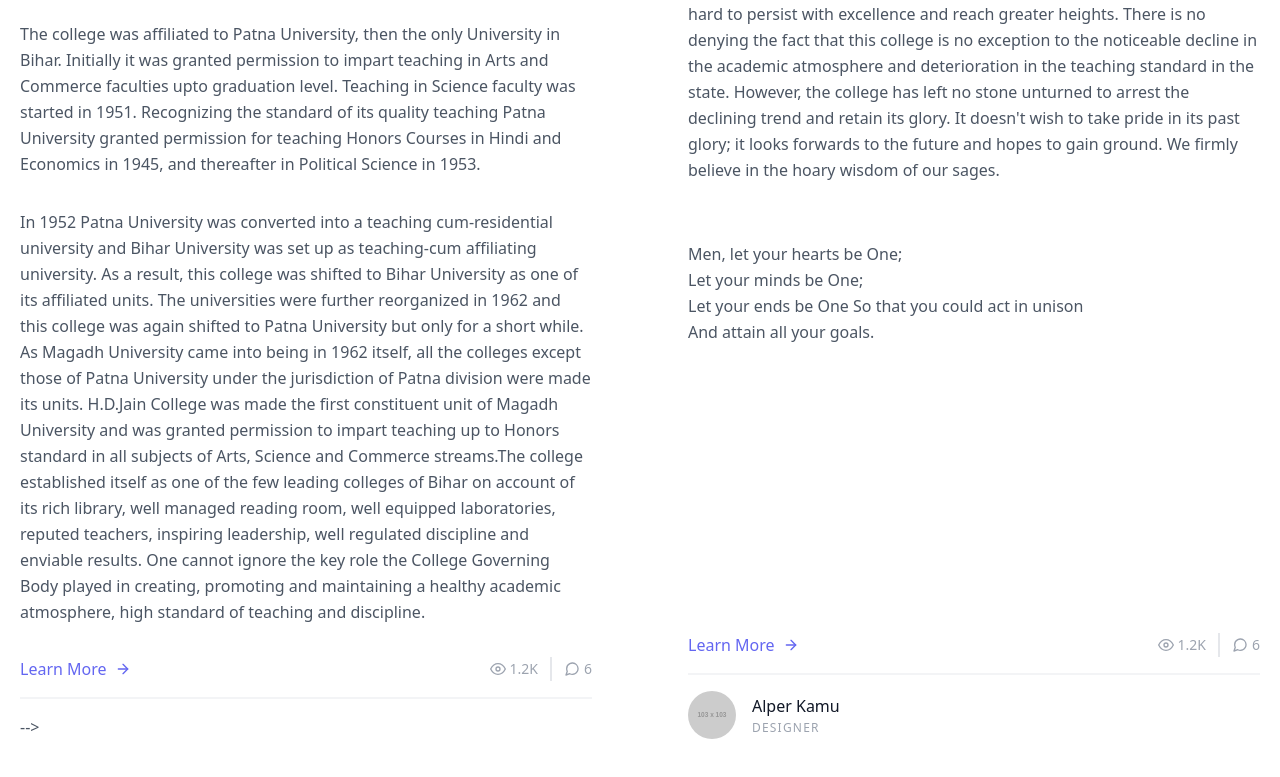
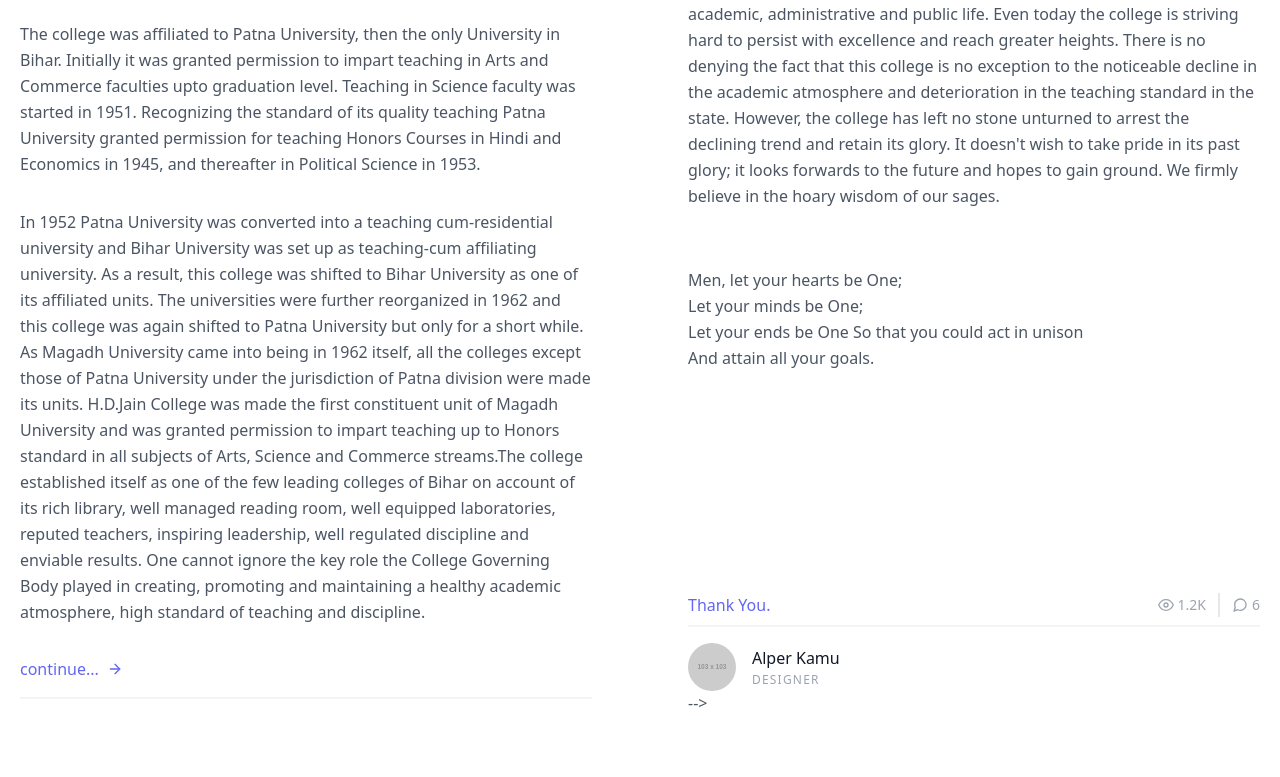
Before and after one commit to ayushkssk/HDJainCollege, a plain HTML site: page pages/history.html in a window 1280 px wide. Shown: the part 1087-1864 px from the top of the page. Drawn offline with nearby package versions, Linux system fonts and the light colour scheme; placeholder pictures from the web are drawn by us.

Commit message:
Update history.html

```diff
--- a/pages/history.html
+++ b/pages/history.html
@@ -39,29 +39,18 @@
                         leadership, well regulated discipline and enviable results. One cannot ignore the key role the College Governing Body played in creating, promoting and maintaining a healthy academic atmosphere, high standard of teaching and discipline.</p>
 
                     <div class="flex items-center flex-wrap pb-4 mb-4 border-b-2 border-gray-100 mt-auto w-full">
-                        <a class="text-indigo-500 inline-flex items-center">Learn More
+                        <a class="text-indigo-500 inline-flex items-center">continue...
             <svg class="w-4 h-4 ml-2" viewBox="0 0 24 24" stroke="currentColor" stroke-width="2" fill="none" stroke-linecap="round" stroke-linejoin="round">
                         <path d="M5 12h14"></path>
                         <path d="M12 5l7 7-7 7"></path>
                         </svg>
                         </a>
-                        <span class="text-gray-400 mr-3 inline-flex items-center ml-auto leading-none text-sm pr-3 py-1 border-r-2 border-gray-200">
-            <svg class="w-4 h-4 mr-1" stroke="currentColor" stroke-width="2" fill="none" stroke-linecap="round" stroke-linejoin="round" viewBox="0 0 24 24">
-              <path d="M1 12s4-8 11-8 11 8 11 8-4 8-11 8-11-8-11-8z"></path>
-              <circle cx="12" cy="12" r="3"></circle>
-            </svg>1.2K
-          </span>
-                        <span class="text-gray-400 inline-flex items-center leading-none text-sm">
-            <svg class="w-4 h-4 mr-1" stroke="currentColor" stroke-width="2" fill="none" stroke-linecap="round" stroke-linejoin="round" viewBox="0 0 24 24">
-              <path d="M21 11.5a8.38 8.38 0 01-.9 3.8 8.5 8.5 0 01-7.6 4.7 8.38 8.38 0 01-3.8-.9L3 21l1.9-5.7a8.38 8.38 0 01-.9-3.8 8.5 8.5 0 014.7-7.6 8.38 8.38 0 013.8-.9h.5a8.48 8.48 0 018 8v.5z"></path>
-            </svg>6
-          </span>
                     </div>
-                    </a> -->
+                    </a>
                 </div>
                 <div class="p-12 md:w-1/2 flex flex-col items-start"><br><br>
                     <h2 class="sm:text-3xl text-2xl title-font font-medium text-gray-900 mt-4 mb-4"></h2><br><br>
-                    <p class="leading-relaxed mb-8"> The succeeding G Bs worked devotedly for the all round progress of the college. Setting aside the narrow considerations of caste, creed, community, religion and region, they appointed talented teachers of character solely on merit.
+                    <p class="leading-relaxed mb-8"> <br> The succeeding G Bs worked devotedly for the all round progress of the college. Setting aside the narrow considerations of caste, creed, community, religion and region, they appointed talented teachers of character solely on merit.
                         The teachers too devoted themselves to studies, teaching and research with zeal and passion and expanded the dimensions of knowledge by their research works and scholarly writings. With a view to facilitating research the college
                         G B granted study leave to teachers, sanctioned generous grants for the purchase of reference books and research journals in the college library and extended financial aid to the teachers along with study leave to participate in
                         and present research papers at seminars and conferences. Moreover, the college G B paid pay and perks to the teachers timely at par with the teachers of Patna College and other government institutions. Seminars, symposia and popular
@@ -75,12 +64,12 @@
                         However, the college has left no stone unturned to arrest the declining trend and retain its glory. It doesn't wish to take pride in its past glory; it looks forwards to the future and hopes to gain ground. We firmly believe in
                         the hoary wisdom of our sages.</p>
                     <p class="leading-relaxed mb-2"> <br> Men, let your hearts be One; <br> Let your minds be One; <br> Let your ends be One So that you could act in unison <br> And attain all your goals.</p>
-                    <div class="flex items-center flex-wrap pb-4 mb-4 border-b-2 border-gray-100 mt-auto w-full">
-                        <a class="text-indigo-500 inline-flex items-center">Learn More
-            <svg class="w-4 h-4 ml-2" viewBox="0 0 24 24" stroke="currentColor" stroke-width="2" fill="none" stroke-linecap="round" stroke-linejoin="round">
+                    <div class="flex items-center flex-wrap pb-2 mb-4 border-b-2 border-gray-100 mt-auto w-full">
+                        <a class="text-indigo-500 inline-flex items-center">Thank You.
+            <!-- <svg class="w-4 h-4 ml-2" viewBox="0 0 24 24" stroke="currentColor" stroke-width="2" fill="none" stroke-linecap="round" stroke-linejoin="round">
               <path d="M5 12h14"></path>
               <path d="M12 5l7 7-7 7"></path>
-            </svg>
+            </svg> -->
           </a>
                         <span class="text-gray-400 mr-3 inline-flex items-center ml-auto leading-none text-sm pr-3 py-1 border-r-2 border-gray-200">
             <svg class="w-4 h-4 mr-1" stroke="currentColor" stroke-width="2" fill="none" stroke-linecap="round" stroke-linejoin="round" viewBox="0 0 24 24">
@@ -100,7 +89,7 @@
             <span class="title-font font-medium text-gray-900">Alper Kamu</span>
                         <span class="text-gray-400 text-xs tracking-widest mt-0.5">DESIGNER</span>
                         </span>
-                    </a>
+                    </a> -->
                 </div>
             </div>
         </div>
```
